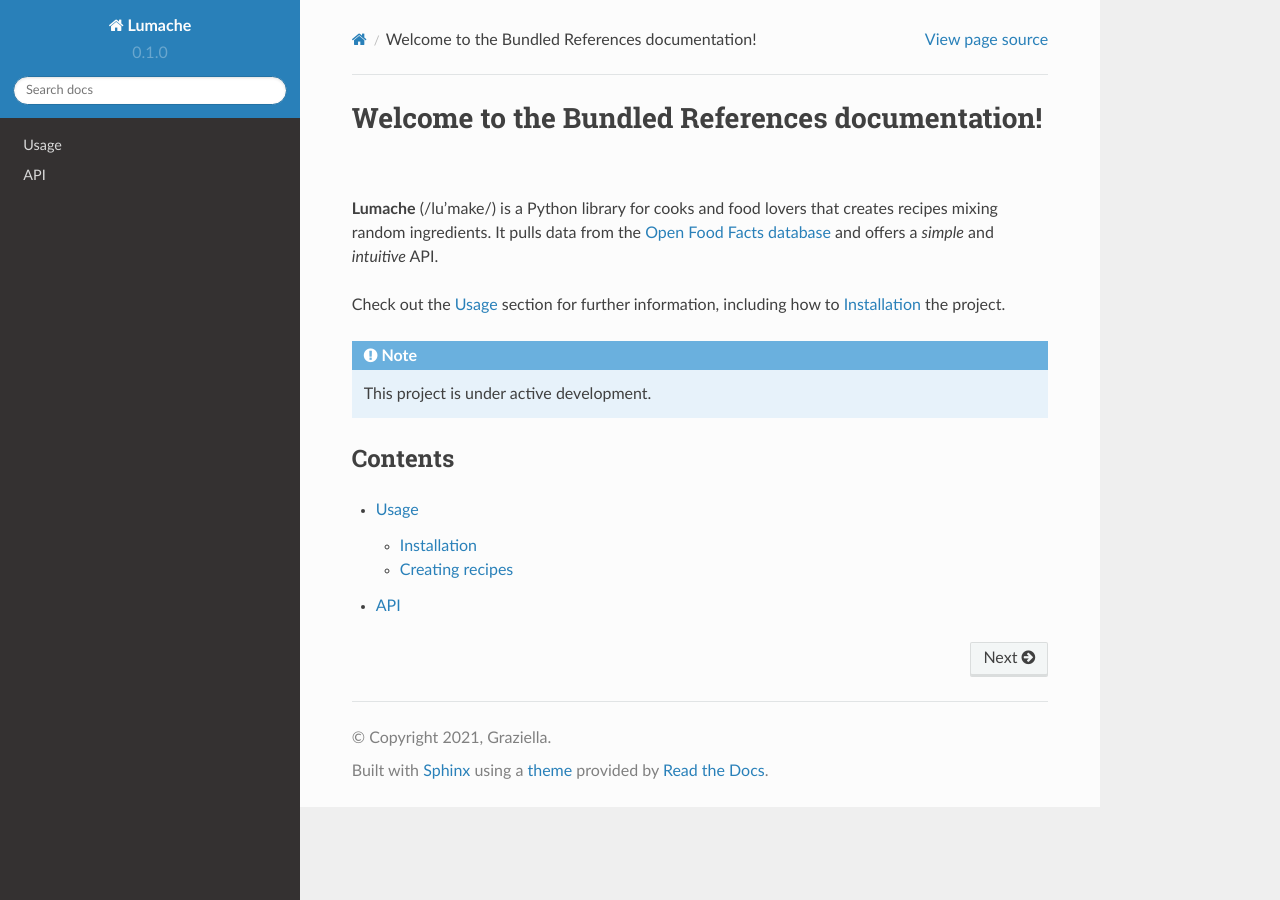
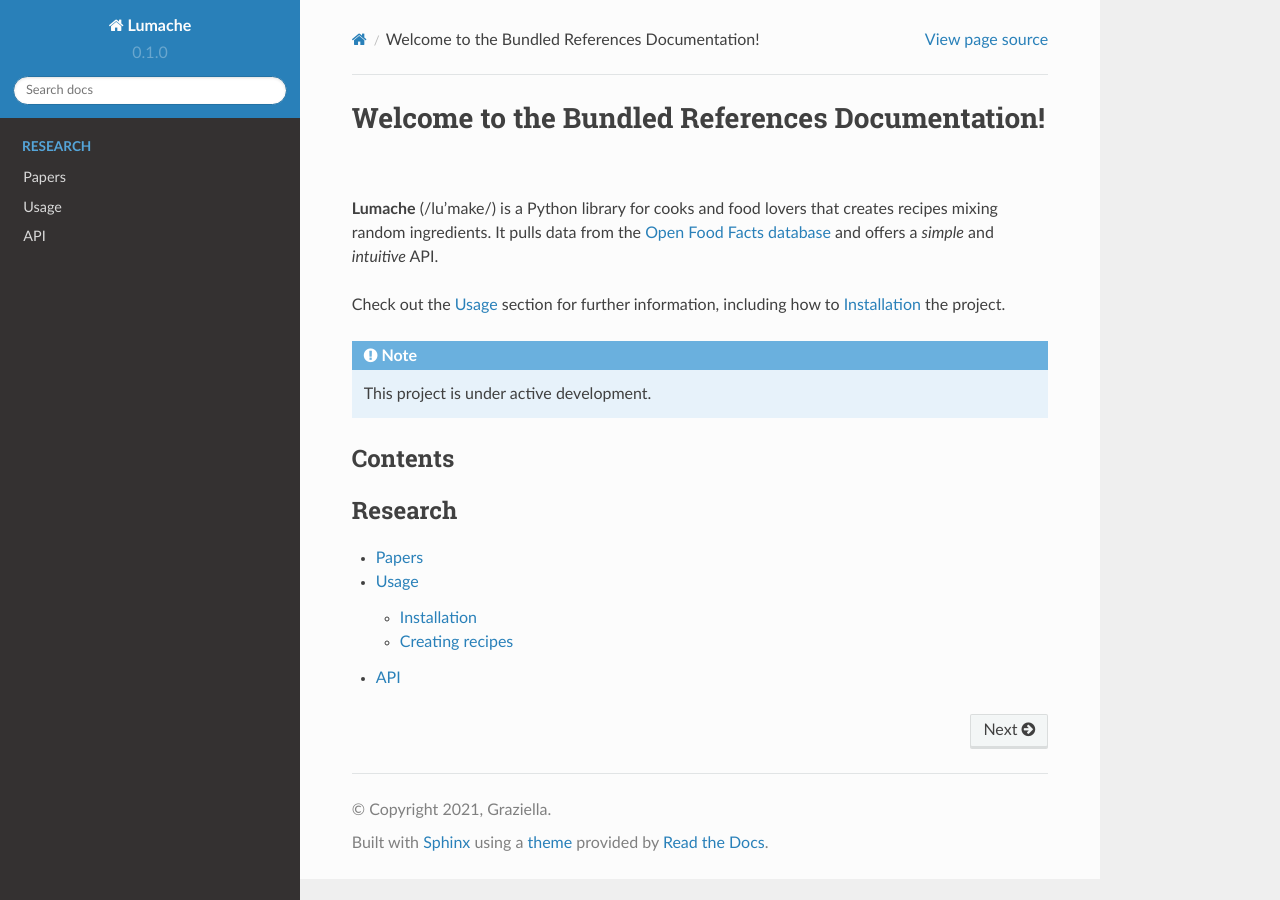
Before and after one commit to JAlexanderCarr/bundledrefs, a Sphinx documentation site: the page built from docs/source/index.rst, in a window 1280 px wide. Built offline with Sphinx 7.4.7 and the Read the Docs theme 2.0.0, drawn with Linux system fonts in a browser that asks for light colours.

Commit message:
Updating research

```diff
--- a/docs/source/index.rst
+++ b/docs/source/index.rst
@@ -1,4 +1,4 @@
-Welcome to the Bundled References documentation!
+Welcome to the Bundled References Documentation!
 ================================================
 
 **Lumache** (/lu'make/) is a Python library for cooks and food lovers
@@ -17,6 +17,8 @@ Contents
 --------
 
 .. toctree::
+  :caption: Research
 
-   usage
-   api
+  research/papers
+  usage
+  api
--- /dev/null
+++ b/docs/source/research/papers.rst
@@ -0,0 +1,4 @@
+Papers
+======
+
+Test123
```
